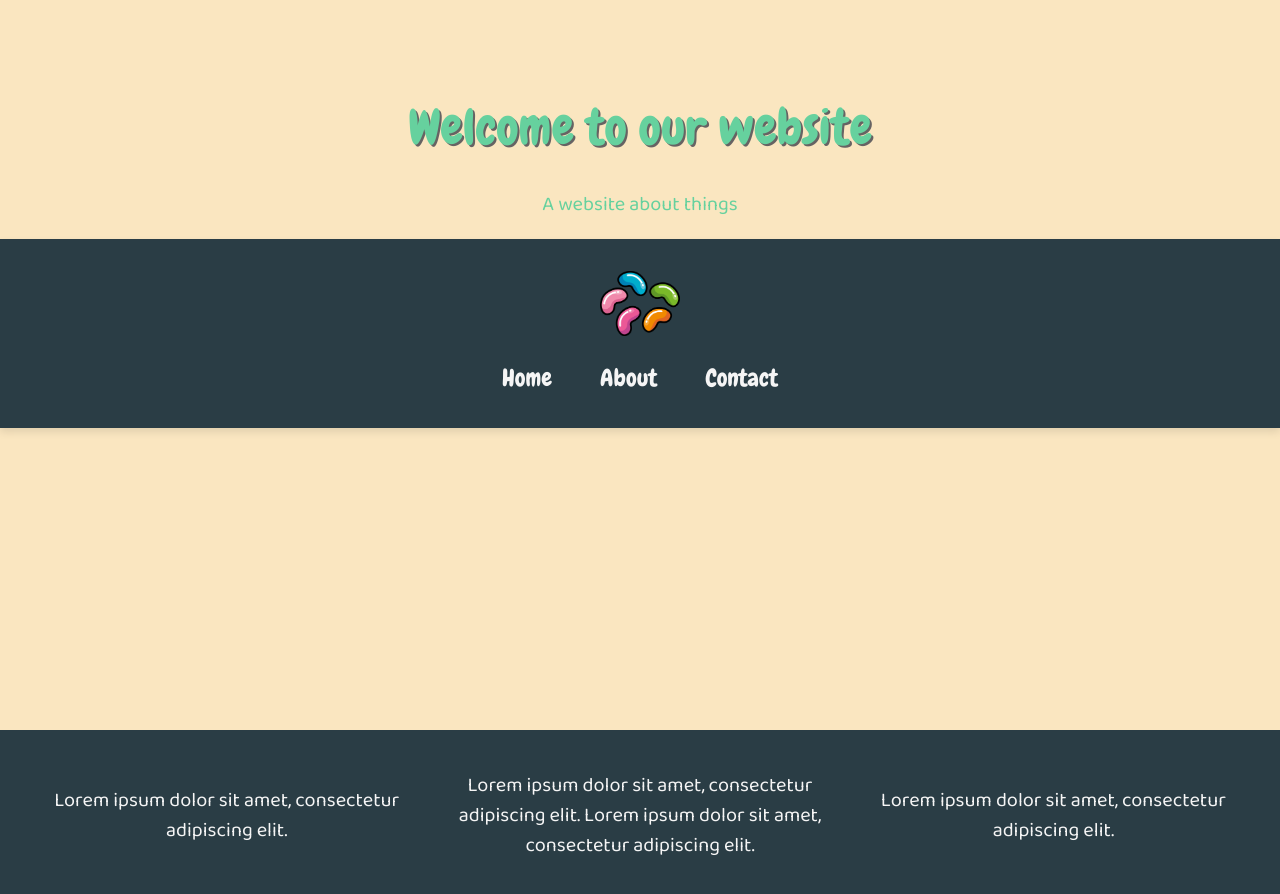
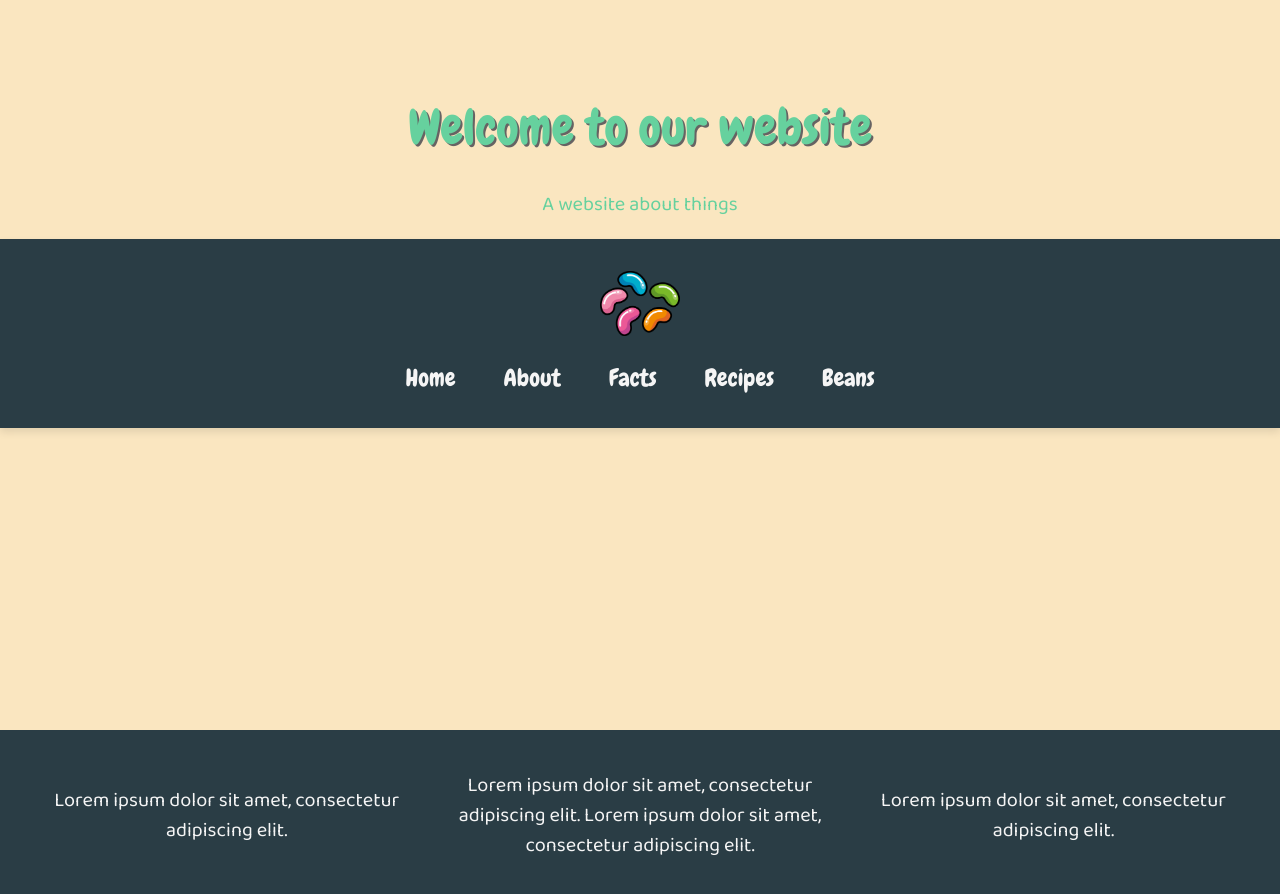
Before and after one commit to Milla-8/group-project-v3, a React (Vite) app: page / in a window 1280 px wide. Shown: the top 894 px of the page. Built offline with nearby package versions, Linux system fonts and the light colour scheme.

Commit message:
Update Navbar.jsx

```diff
--- a/src/pages/navbar/Navbar.jsx
+++ b/src/pages/navbar/Navbar.jsx
@@ -14,7 +14,9 @@ const Navbar = () => {
       <nav className="navbar-links">
         <Link to="/">Home</Link>
         <Link to="/about">About</Link>
-        <Link to="/contact">Contact</Link>
+        <Link to="/facts">Facts</Link>
+        <Link to="/recipes">Recipes</Link>
+        <Link to="/beans">Beans</Link>
       </nav>
     </header>
   );
```
